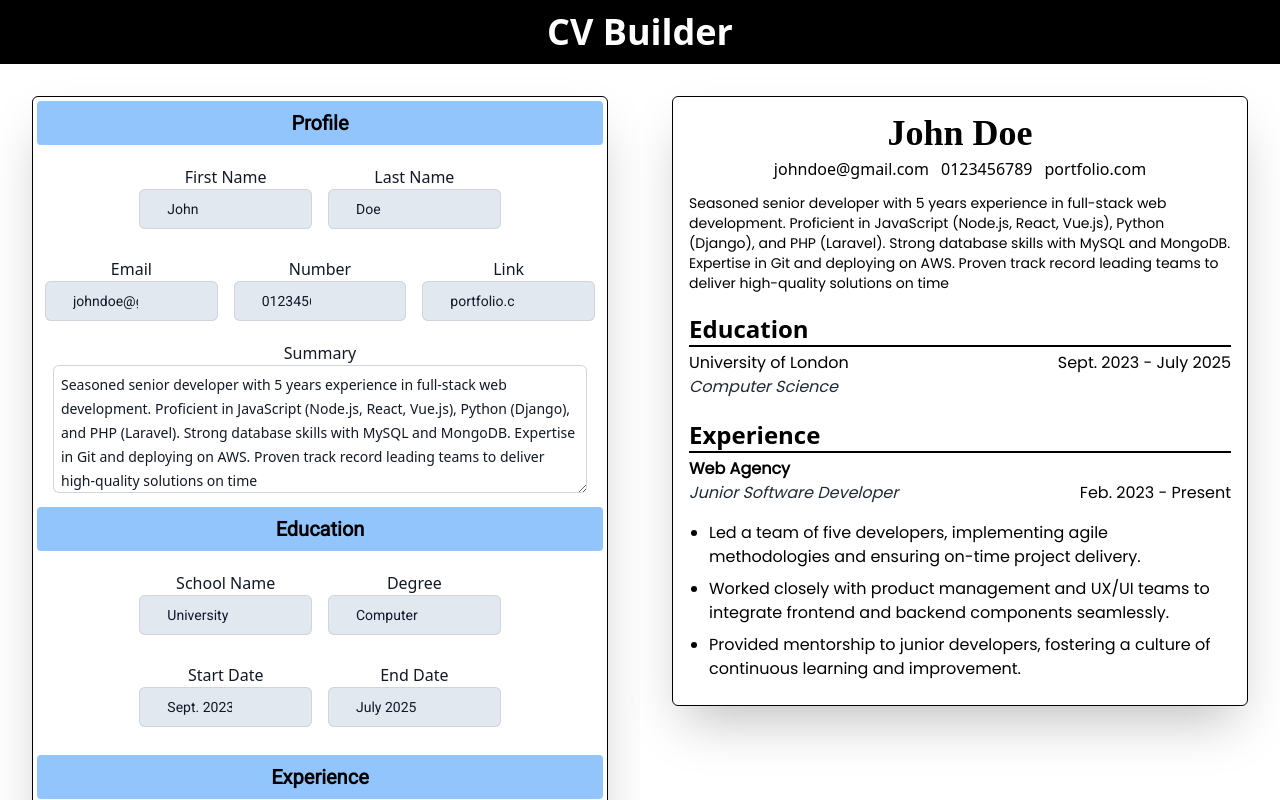
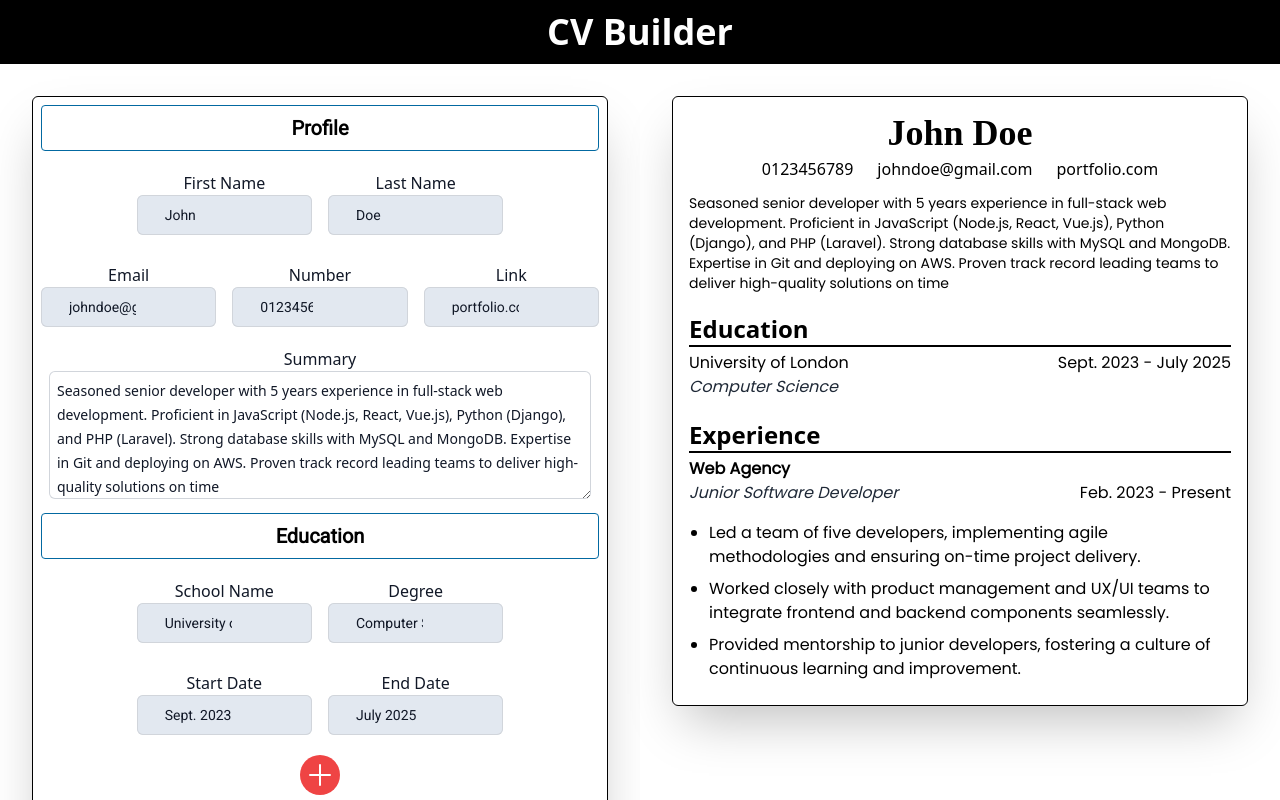
Before and after one commit to h4m24-a/cv-builder, a React (Vite) app: page / in a window 1280 px wide. Shown: the top 800 px of the page. Built offline with nearby package versions, Linux system fonts and the light colour scheme; a web font is replaced by a local one.

Commit message:
updated UI again

```diff
--- a/src/App.jsx
+++ b/src/App.jsx
@@ -46,7 +46,7 @@ function App() {
         <div className="h-screen sm: flex flex-col lg:flex-row ">
           {/* Left Page */}
           <div id="editor" className=" flex-1 bg-white p-8">
-            <div className="shadow-2xl p-1  rounded-md border border-black ">
+            <div className="shadow-2xl  rounded-md border border-black ">
               <Profile
                 firstName={firstName}
                 setFirstName={setFirstName}
--- a/src/components/CVPreview.jsx
+++ b/src/components/CVPreview.jsx
@@ -22,9 +22,9 @@ const CVPreview = ({
           {fullName}
         </h1>
 
-        <div className="flex justify-center gap-3 mt-1">
-          <p className="text-md">{email}</p>
+        <div className="flex justify-center  gap-6 mt-1">
           <p className="text-md">{number}</p>
+          <p className="text-center text-md">{email}</p>
           <p className="text-md">{link}</p>
         </div>
         <p className="font-poppins text-sm pt-3">{summary}</p>
--- a/src/components/Education.jsx
+++ b/src/components/Education.jsx
@@ -19,7 +19,7 @@ const Education = ({
 
   return (
     <>
-      <h1 className="font-roboto text-xl font-extrabold bg-blue-300 rounded p-2 mt-2 text-center">
+      <h1 className="font-roboto text-xl font-extrabold border border-sky-700 rounded p-2 mt-2 mx-2 text-center">
         Education
       </h1>
 
@@ -62,6 +62,13 @@ const Education = ({
           />
           </div>
 
+          <div className="flex items-center justify-center w-10 h-10 text-white transition-colors mt-3 duration-150 bg-red-500 rounded-full focus:shadow-outline hover:bg-red-700">
+            <svg xmlns="http://www.w3.org/2000/svg" fill="none" viewBox="0 0 24 24" strokeWidth={1.5} stroke="currentColor" className="w-8 h-8">
+            <path strokeLinecap="round" strokeLinejoin="round" d="M12 4.5v15m7.5-7.5h-15" />
+            </svg>
+
+          </div>
+
         </form>
       </div>
     </>
--- a/src/components/Experience.jsx
+++ b/src/components/Experience.jsx
@@ -24,7 +24,9 @@ const Experience = ({ setCompany, company, setPosition, position, setJobStart, j
 
   return (
     <>
-      <h1 className='font-roboto text-xl font-extrabold bg-blue-300 rounded p-2 mt-5 text-center'>Experience</h1>
+      <h1 className="font-roboto text-xl font-extrabold border border-sky-700 rounded p-2 mt-4 mx-2 text-center">
+      Experience
+      </h1>
 
       <div className="flex justify-center">
         <form onSubmit={handleSumbit} className="flex flex-wrap justify-center">
--- a/src/components/Profile.jsx
+++ b/src/components/Profile.jsx
@@ -22,7 +22,7 @@ export default function Profile({
 
   return (
     <>
-      <h1 className=" font-roboto text-xl font-extrabold bg-blue-300 rounded p-2 mx-auto text-center">
+     <h1 className="font-roboto text-xl font-extrabold border border-sky-700 rounded p-2 mt-2 mx-2 text-center">
         Profile
       </h1>
 
```
